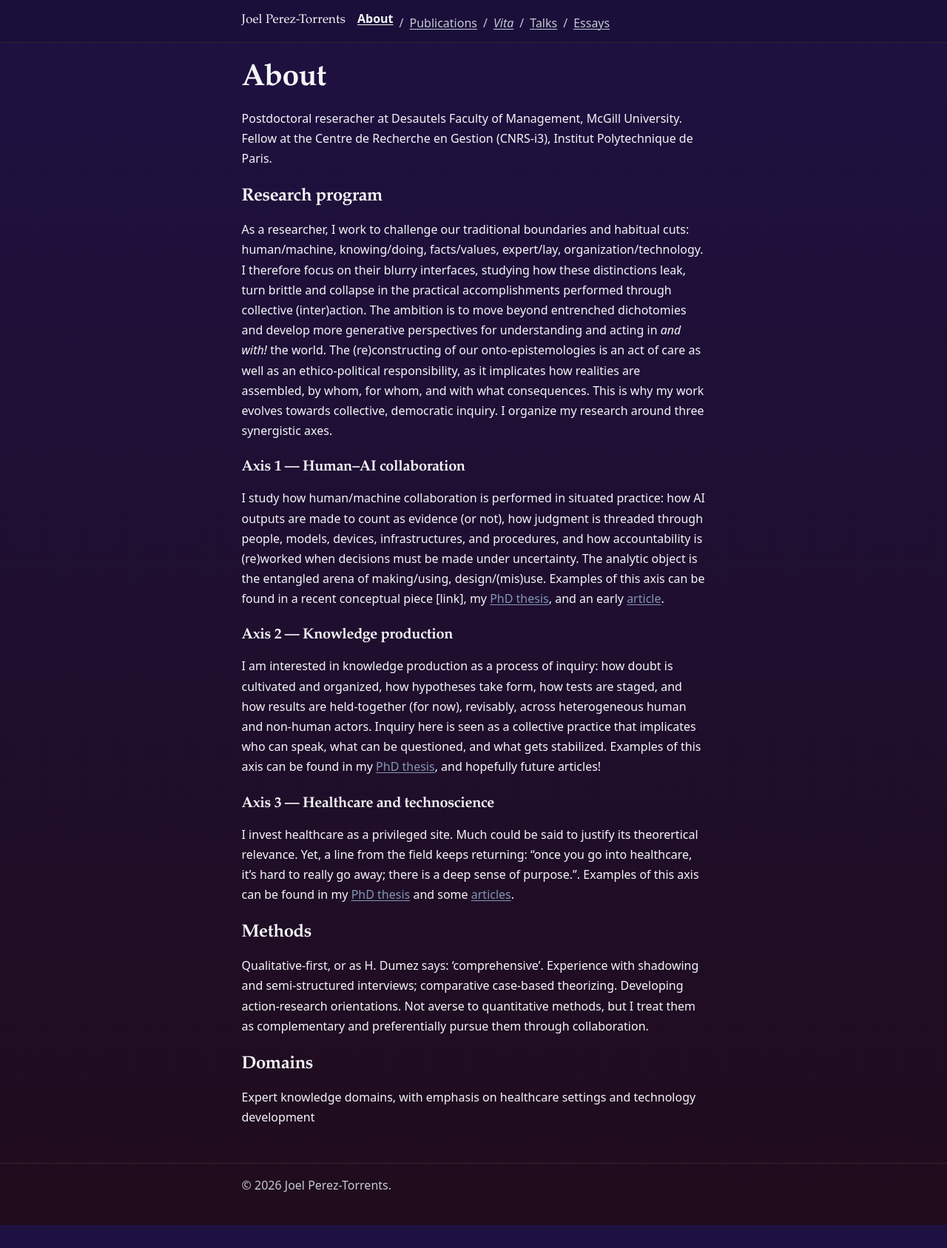
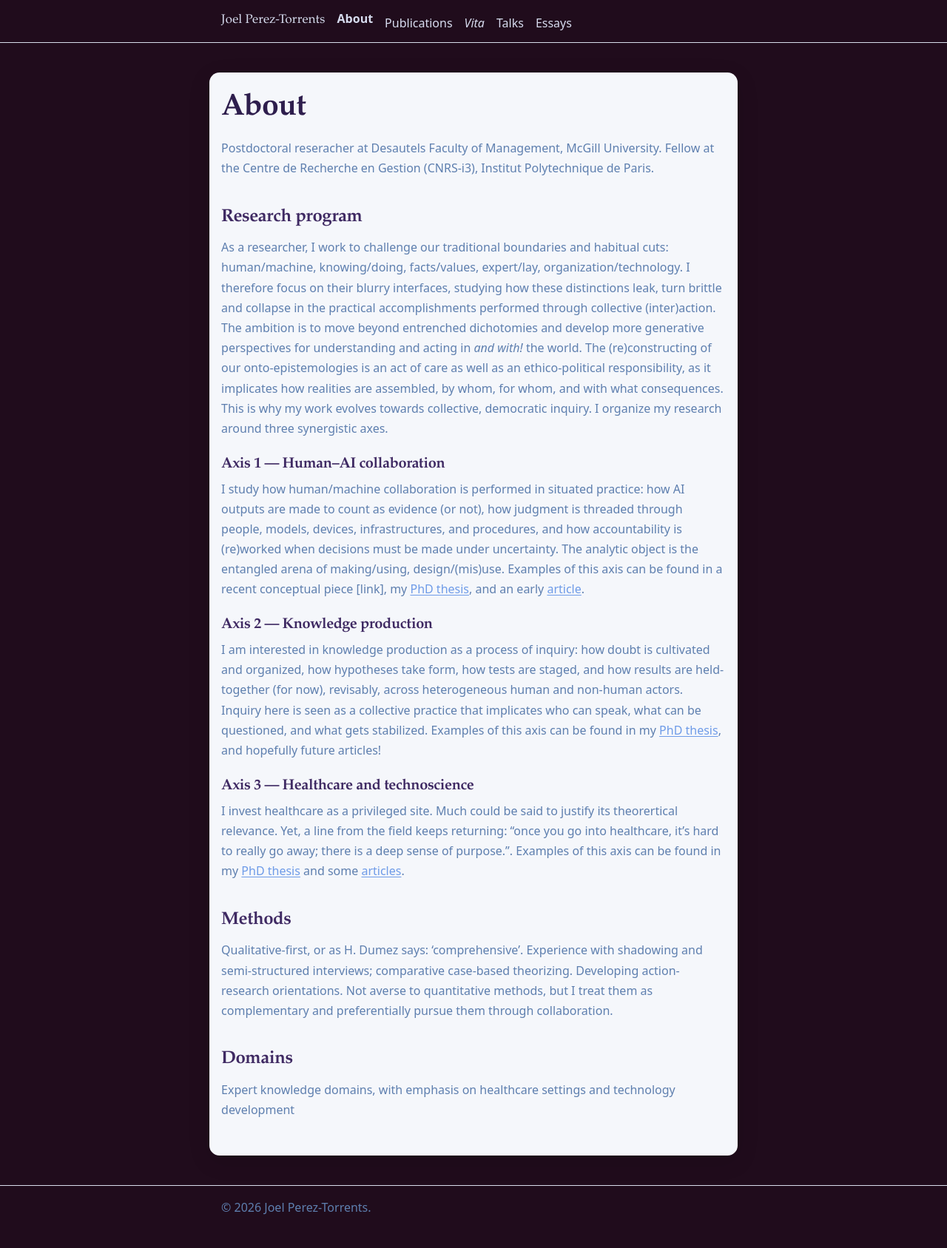
Before and after one commit to JPTorrents/jptorrents.github.io, a Jekyll site: the page built from _pages/index.md, in a window 1280 px wide. Shown: the whole page at 74% size. Built offline with Jekyll 4.4.1, drawn with Linux system fonts in a browser that asks for light colours; before the commit the page ends 1656 px from its top, so only the background shows below that.

Commit message:
Improve readability with light editorial content panel and blue-violet typography

```diff
--- a/_sass/general/general.scss
+++ b/_sass/general/general.scss
@@ -1,23 +1,26 @@
 :root {
-  --bg-0: #200C1C;
-  --bg-1: #1E1142;
-  --fg-0: #F4F5F7;
-  --fg-1: #C6CBD4;
-  --accent: #8197B2;
-  --border: #381F2F;
-  --surface: #422F4E;
-  --surface-2: #54476D;
+  --bg-frame: #200C1C;
+  --bg-main: #F5F7FB;
+  --bg-soft: #EEF2FA;
+  --text-body: #5E7FAF;
+  --text-muted: #7087A6;
+  --text-heading: #3F2A63;
+  --text-heading-strong: #2E1E4D;
+  --link: #6E9BE8;
+  --link-hover: #4E84E3;
+  --border: #D8DDEB;
+  --nav-text: #D7DCEF;
 
   --space-1: 0.5rem;
   --space-2: 1rem;
   --space-3: 1.5rem;
   --space-4: 2rem;
 
-  --text-sm: 0.875rem;
-  --text-body: 1rem;
-  --text-h3: 1.25rem;
-  --text-h2: 1.5rem;
-  --text-h1: clamp(2rem, 1.6rem + 1.2vw, 2.6rem);
+  --font-sm: 0.875rem;
+  --font-body: 1rem;
+  --font-h3: 1.25rem;
+  --font-h2: 1.5rem;
+  --font-h1: clamp(2rem, 1.6rem + 1.2vw, 2.6rem);
 }
 
 * {
@@ -26,43 +29,49 @@
 
 body {
   margin: 0;
-  background: linear-gradient(180deg, var(--bg-1) 0%, var(--bg-0) 100%);
-  color: var(--fg-0);
+  background: var(--bg-frame);
+  color: var(--text-body);
   font-family: ui-sans-serif, system-ui, -apple-system, Segoe UI, Roboto, Arial, sans-serif;
-  font-size: var(--text-body);
+  font-size: var(--font-body);
   line-height: 1.7;
 }
 
 .container {
-  width: min(100%, 72ch);
+  width: min(100%, 78ch);
   margin-inline: auto;
   padding-inline: var(--space-2);
 }
 
 main {
+  background: var(--bg-main);
   padding-block: var(--space-3) var(--space-4);
+  margin-block: 2.5rem;
+  border-radius: 0.85rem;
+  box-shadow: 0 8px 30px rgba(0, 0, 0, 0.12);
 }
 
 h1,
 h2,
 h3 {
   font-family: ui-serif, Iowan Old Style, Palatino Linotype, Palatino, Georgia, serif;
+  color: var(--text-heading);
   line-height: 1.2;
   letter-spacing: -0.02em;
   margin: var(--space-3) 0 var(--space-2);
 }
 
 h1 {
+  color: var(--text-heading-strong);
   margin-top: 0;
-  font-size: var(--text-h1);
+  font-size: var(--font-h1);
 }
 
 h2 {
-  font-size: var(--text-h2);
+  font-size: var(--font-h2);
 }
 
 h3 {
-  font-size: var(--text-h3);
+  font-size: var(--font-h3);
 }
 
 p,
@@ -75,24 +84,30 @@ table {
   margin: 0 0 var(--space-2);
 }
 
+li,
+p {
+  color: var(--text-body);
+}
+
 small,
 .meta {
-  font-size: var(--text-sm);
+  font-size: var(--font-sm);
 }
 
 a {
-  color: var(--accent);
+  color: var(--link);
   text-decoration: underline;
   text-decoration-thickness: 1px;
   text-underline-offset: 0.15em;
 }
 
 a:hover {
+  color: var(--link-hover);
   text-decoration-thickness: 2px;
 }
 
 a:focus-visible {
-  outline: 3px solid var(--accent);
+  outline: 3px solid var(--link);
   outline-offset: 3px;
 }
 
@@ -108,7 +123,7 @@ li + li {
 table {
   width: 100%;
   border-collapse: collapse;
-  background: color-mix(in srgb, var(--surface) 70%, transparent);
+  background: var(--bg-soft);
 }
 
 th,
@@ -120,9 +135,9 @@ td {
 
 blockquote {
   padding: var(--space-2);
-  border-left: 4px solid var(--accent);
-  background: color-mix(in srgb, var(--surface) 60%, transparent);
-  color: var(--fg-1);
+  border-left: 4px solid var(--link);
+  background: var(--bg-soft);
+  color: var(--text-muted);
 }
 
 code,
@@ -134,14 +149,14 @@ pre {
 code {
   padding: 0.15rem 0.35rem;
   border-radius: 0.3rem;
-  background: color-mix(in srgb, var(--surface-2) 65%, transparent);
+  background: var(--bg-soft);
 }
 
 pre {
   overflow-x: auto;
   padding: var(--space-2);
   border: 1px solid var(--border);
-  background: color-mix(in srgb, var(--surface) 75%, transparent);
+  background: var(--bg-soft);
 }
 
 hr {
@@ -159,34 +174,34 @@ hr {
 .skip-link:focus {
   left: var(--space-2);
   top: var(--space-2);
-  background: var(--bg-0);
-  color: var(--fg-0);
-  border: 1px solid var(--accent);
+  background: var(--bg-frame);
+  color: var(--nav-text);
+  border: 1px solid var(--link);
   padding: var(--space-1);
 }
 
 .site-footer {
   border-top: 1px solid var(--border);
-  color: var(--fg-1);
+  color: var(--nav-text);
   padding-block: var(--space-2) var(--space-3);
 }
 
 .meta {
-  color: var(--fg-1);
+  color: var(--text-muted);
 }
 
 .card,
 .callout,
 .pub {
   border: 1px solid var(--border);
-  background: color-mix(in srgb, var(--surface) 80%, transparent);
+  background: var(--bg-soft);
   border-radius: 0.45rem;
   padding: var(--space-2);
-  margin-bottom: var(--space-2);
+  margin-bottom: var(--space-3);
 }
 
 .callout {
-  border-left: 4px solid var(--accent);
+  border-left: 4px solid var(--link);
 }
 
 .tags {
@@ -205,12 +220,12 @@ hr {
 .tags a,
 .tags span {
   display: inline-block;
-  background: color-mix(in srgb, var(--surface-2) 75%, transparent);
-  color: var(--fg-0);
+  background: var(--bg-soft);
+  color: var(--text-body);
   border: 1px solid var(--border);
   border-radius: 999px;
   padding: 0.15rem 0.65rem;
-  font-size: var(--text-sm);
+  font-size: var(--font-sm);
   text-decoration: none;
 }
 
@@ -225,7 +240,7 @@ hr {
 
 .pub .meta-list dt {
   font-weight: 600;
-  color: var(--fg-1);
+  color: var(--text-muted);
 }
 
 .pub .meta-list dd {
@@ -240,3 +255,18 @@ hr {
 .citation-list li {
   margin-bottom: var(--space-1);
 }
+
+article,
+section {
+  margin-bottom: var(--space-4);
+}
+
+h2 {
+  margin-top: 2.4rem;
+  margin-bottom: 0.8rem;
+}
+
+h3 {
+  margin-top: 1.4rem;
+  margin-bottom: 0.5rem;
+}
--- a/_sass/general/header.scss
+++ b/_sass/general/header.scss
@@ -1,6 +1,6 @@
 .site-header {
   border-bottom: 1px solid var(--border);
-  background: color-mix(in srgb, var(--bg-1) 88%, black 12%);
+  background: var(--bg-frame);
 }
 
 .site-header .container {
@@ -19,7 +19,7 @@
 }
 
 .site-title a {
-  color: var(--fg-0);
+  color: var(--nav-text);
   text-decoration: none;
 }
 
@@ -32,23 +32,24 @@
   list-style: none;
   display: inline-flex;
   flex-wrap: wrap;
-  gap: 0;
+  gap: 1rem;
   margin: 0;
   padding: 0;
 }
 
-.nav-links li + li::before {
-  content: "/";
-  color: var(--fg-1);
-  margin-inline: 0.5rem;
+.nav-links a {
+  color: var(--nav-text);
+  text-decoration: none;
+  text-decoration-thickness: 1px;
+  text-underline-offset: 0.2em;
 }
 
-.nav-links a {
-  color: var(--fg-1);
-  text-decoration-thickness: 1px;
+.nav-links a:hover,
+.nav-links a:focus-visible {
+  text-decoration: underline;
 }
 
 .nav-links a[aria-current="page"] {
-  color: var(--fg-0);
+  color: var(--nav-text);
   font-weight: 600;
 }
```
